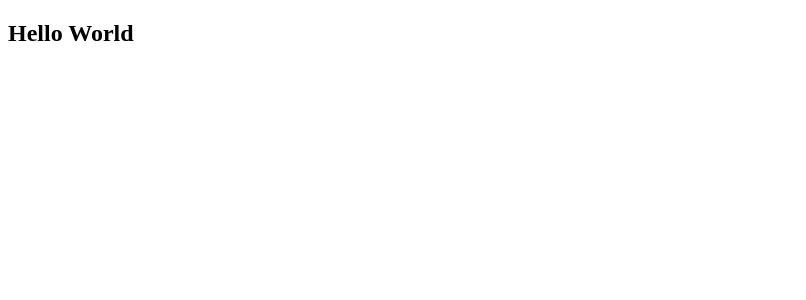
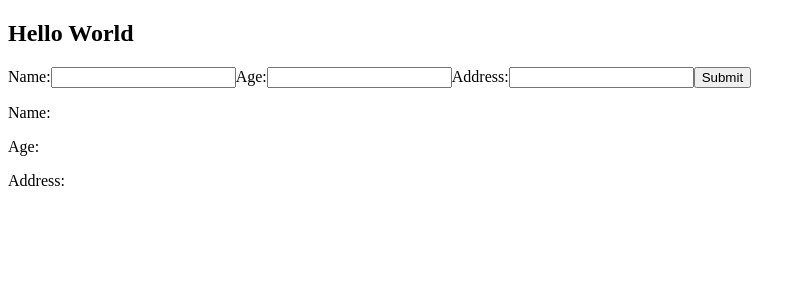
Before and after one commit to 1609Shaneeza/KA1_demo, a React (Vite) app: page / in a window 1280 px wide. Shown: the top 300 px of the page, without its empty margins (0-806 px from the left). Built offline with nearby package versions, Linux system fonts and the light colour scheme.

Commit message:
22/11/2023

```diff
--- a/src/App.tsx
+++ b/src/App.tsx
@@ -1,16 +1,19 @@
-import userDataForm from "./UserDataForm"
-import userDataProvider from "./UserDataProvider"
-import userDataDisplay from "./UserDataDisplay"
+import UserDataDisplay from "./UserDataDisplay";
+import UserDataProvider from "./UserDataProvider";
+import UserDataForm from "./UserDataForm";
 
 function App() {
 return(
     <>
     <h2>Hello World</h2>
-    <userDataProvider>
+    <UserDataProvider>
+        <div className="bordered">
+            <UserDataForm/>
+        </div>
+    </UserDataProvider>
 
-    </userDataProvider>
     </>
-)
+);
 
 }
 
--- a/src/UserDataForm.tsx
+++ b/src/UserDataForm.tsx
@@ -14,7 +14,7 @@ function userDataForm() {
         e.preventDefault();
         nameContext?.setName(localName);
         ageContext?.setAge(localAge);
-        addressContext?.setAddress(localAddress)
+        addressContext?.setAddress(localAddress);
         setLocalName("");
         setLocalAge("");
         setLocalAddress("");
--- a/src/UserDataProvider.tsx
+++ b/src/UserDataProvider.tsx
@@ -21,20 +21,14 @@ export const AddressContext = createContext<AddressContextType | null>(null);
 
 function userDataProvider({ children }: { children: ReactNode}) {
     const [name, setName] = useState("");
-    const [age, setAge] = useState("");
-    const [address, setAddress] = useState("");
+
 
     return (
         <>
         <NameContext.Provider value={{name, setName}}>
             {children}
         </NameContext.Provider>
-        <AgeContext.Provider value={{age, setAge}}>
-            {children}
-        </AgeContext.Provider>
-        <AddressContext.Provider value={{address, setAddress}}>
-            {children}
-        </AddressContext.Provider>
+
 
         </>
     )
```
